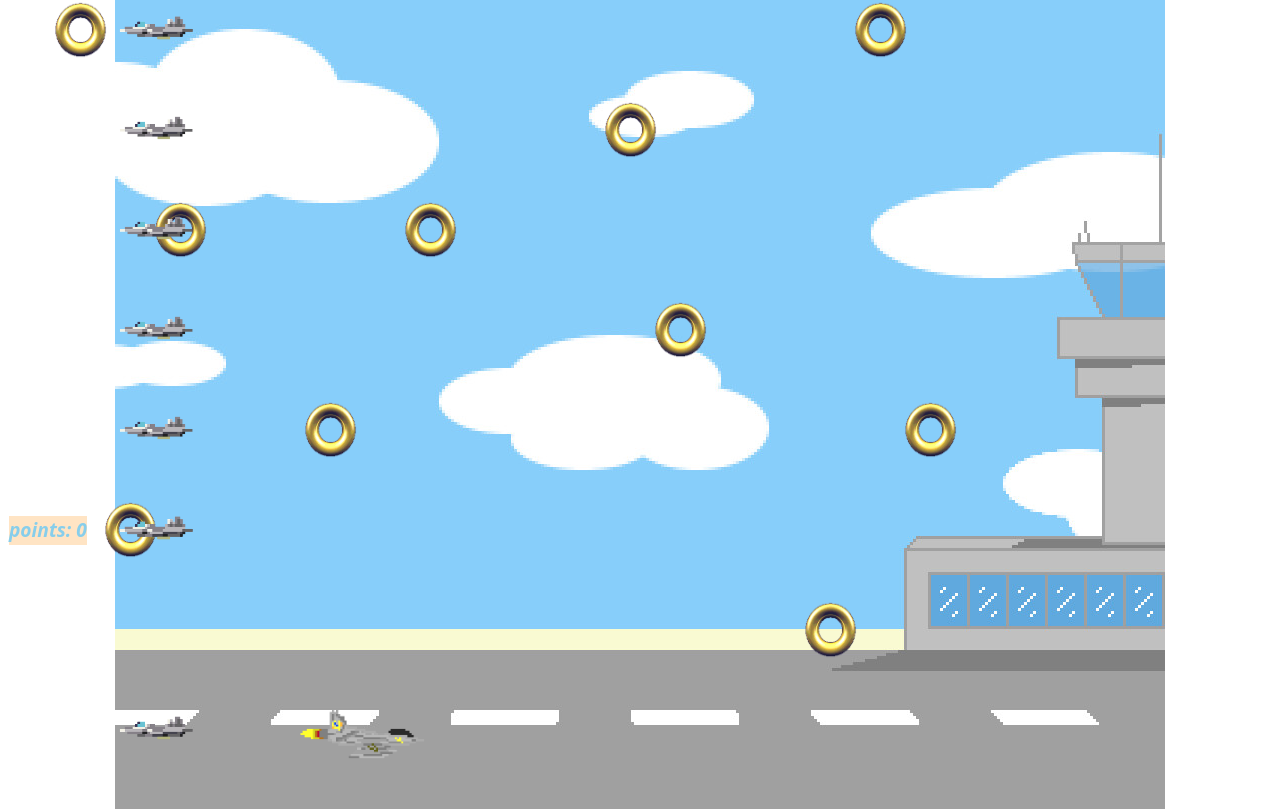
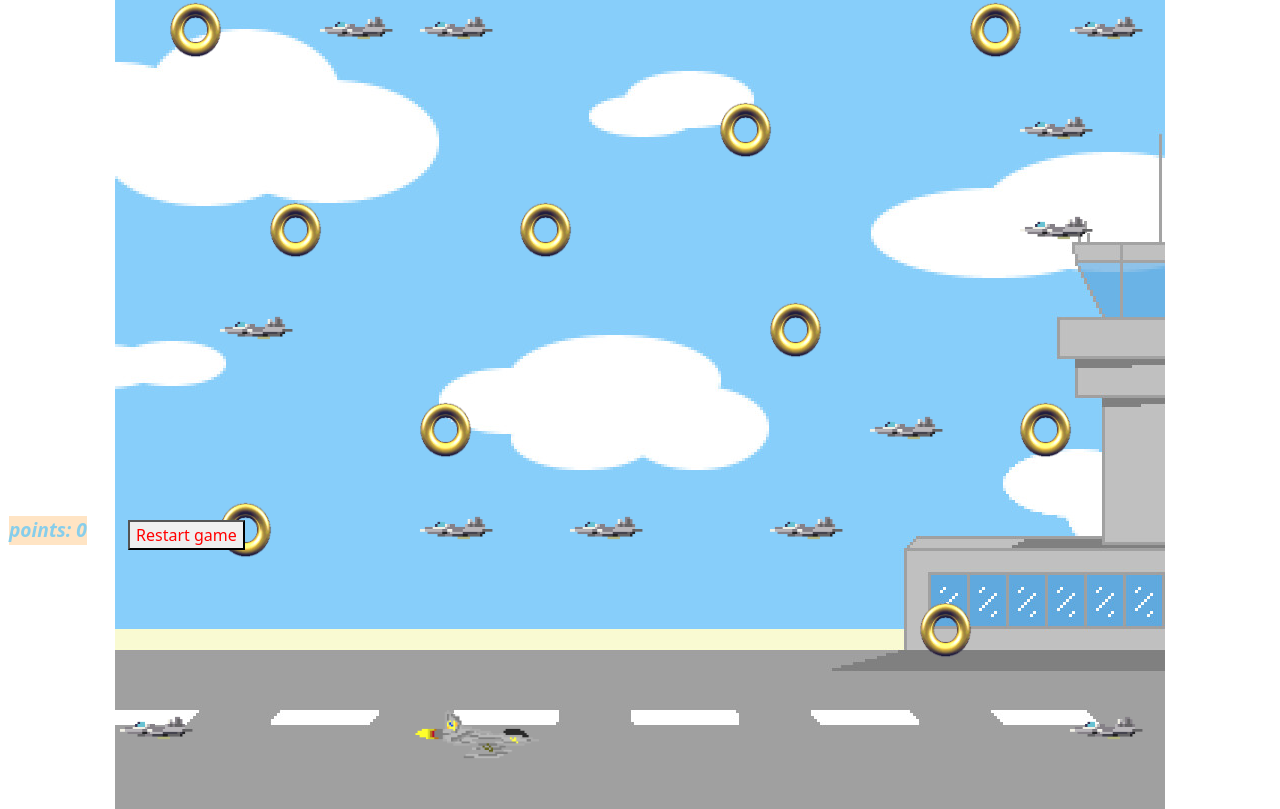
Before and after one commit to peppermint25/gamejs, a plain HTML site: page index.html in a window 1280 px wide. Drawn offline with nearby package versions, Linux system fonts and the light colour scheme.

Commit message:
Fixes to the margins
Fixed the margins and added a refresh button

```diff
--- a/index.html
+++ b/index.html
@@ -19,6 +19,7 @@
                 </span>
             </div>
         </div>
+        <button class="refresh" onClick="window.location.reload();">Restart game</button>
         <img src="plane-right.png" id="plane">
     </body>
 </html>
--- a/script.js
+++ b/script.js
@@ -1,11 +1,26 @@
 $(document).ready(function(){
   var  PlaneY =650, speedY = 0, speedX = 0, minPlaneY = ($("#airport").height()-100) , maxPlaneX = ($("#airport").width()-($("#plane").width())+20);
-  var img = "plane-right.png";
+  // var img = "plane-right.png";
   var rightPress = false, leftPress = false;
   var ring_count = 0, rings = 0;
-  var mapwidth = $("#airport").width();
+  let start, end, time, keypress;
+  // var margin;
+
+  var margin = parseFloat($("#airport").css("margin-left"));
+  console.log(margin, "aaaa");
+
+  window.onresize = function(){ location.reload(); }
+
+  // setInterval(function() {
+  //   var margin = parseFloat($("#airport").css("margin"))
+  //   console.log(margin, "aaaa");
+
+  // }, 300)
+
+
+  // var mapwidth = $("#airport").width();
   var plane_length = $("#plane").width(), plane_height = $("#plane").height();
-  var PlaneX = margin + 300;
+  var PlaneX = 300 + margin;
   var map = [
     ".$..#.#..........$.#",
     "............$.....#.",
@@ -33,23 +48,17 @@ $(document).ready(function(){
 
   });
 
-  var margin = $("#airport").css("margin-left");
-
   function drawBlock(x,y){
     var el = $("<div class='enemy-area'><img class='enemy' src='enemy.png'></div>");
     $("#airport").append(el);
-    var xpoint =  margin;
-    console.log(xpoint);
-
-    xpoint += x*50;
-    console.log(xpoint);
-    el.css({top: y*100 , left: xpoint})
+    console.log(margin);
+    el.css({top: y*100 , left: margin + x*50})
   }
 
   function drawRing(x,y){
     var el = $("<img class='ring' src='ring.gif'>");
     $("#airport").append(el);
-    el.css({top: y*100, left:x*50})
+    el.css({top: y*100, left: margin + x*50})
   }
 
   setInterval(function(){
@@ -89,19 +98,19 @@ $(document).ready(function(){
 
     PlaneY = Math.min(minPlaneY, PlaneY);
 
-    PlaneX = Math.max(0, PlaneX);
+    PlaneX = Math.max(margin, PlaneX);
 
-    PlaneX = Math.min(maxPlaneX, PlaneX);
+    PlaneX = Math.min(maxPlaneX + margin, PlaneX);
 
     if (PlaneY >= minPlaneY){
          speedY += 1.5;
     }else if(PlaneY <= 0){
       speedY = -3;
     }
-    if (PlaneX <= 0){
+    if (PlaneX <= margin){
       speedX = 3;
       changeImage1();
-    }else if(PlaneX >= maxPlaneX){
+    }else if(PlaneX >= maxPlaneX + margin){
       speedX = -3;
       changeImage();
     }
@@ -129,6 +138,8 @@ $(document).ready(function(){
           ring_count++;
           $("#ringcount").text(ring_count);
           if(ring_count == rings){
+            speedX = 0;
+            speedY = 0;
             gamewin();
           }
         }
@@ -153,18 +164,12 @@ $(document).ready(function(){
         }
     })
 
-
   }, 30);
-
-
-
-
-
 
 function gamewin(){
   console.log("game complete")
   var el = $("<p>You have completed the game</p>");
-  var win = $("<img class='game-win' src='win.gif'");
+  var win = $("<img class='game-win' src='win.gif'>");
     $("body").append(el);
     $(".airport").append(win);
 }
@@ -172,6 +177,16 @@ function gamewin(){
 function gamelose(){
 
 }
+
+// function startTime(){
+//   start = new Date();
+// }
+
+// function endTime(){
+//   end = new Date();
+//   time = end - start;
+//   return time;
+// }
 
 
   window.addEventListener("keydown", keysPressed, false);
--- a/style.css
+++ b/style.css
@@ -60,3 +60,14 @@ body{
     color: skyblue;
     background-color: bisque;
 }
+
+.refresh{
+    top: 65%;
+    position: absolute;
+    left: 10%;
+    color: red;
+}
+
+.game-win{
+    z-index: 3;
+}
```
